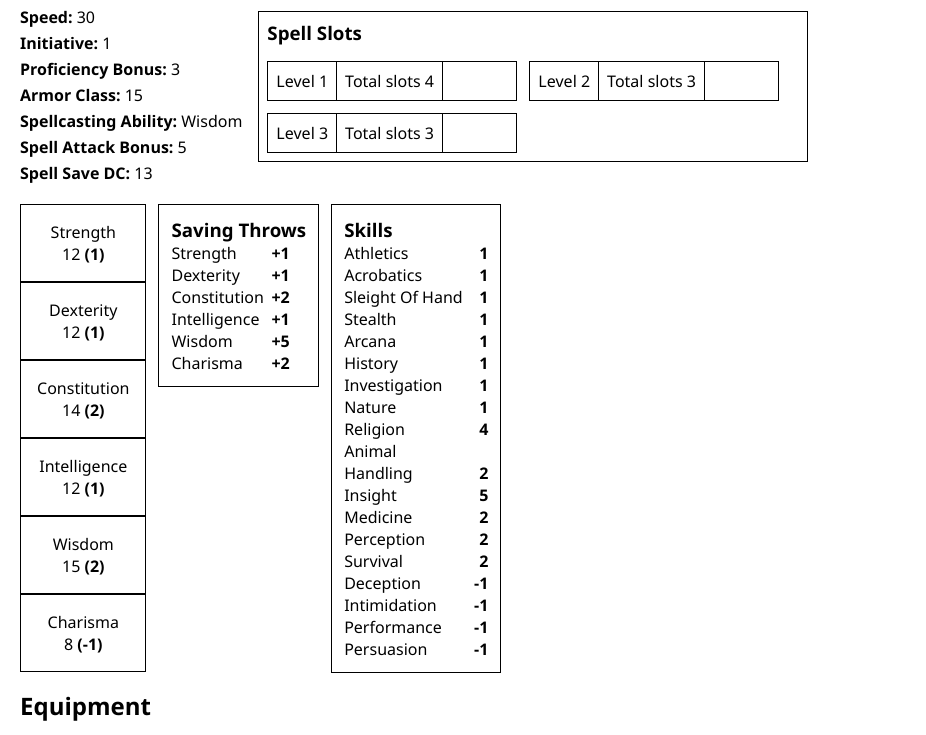
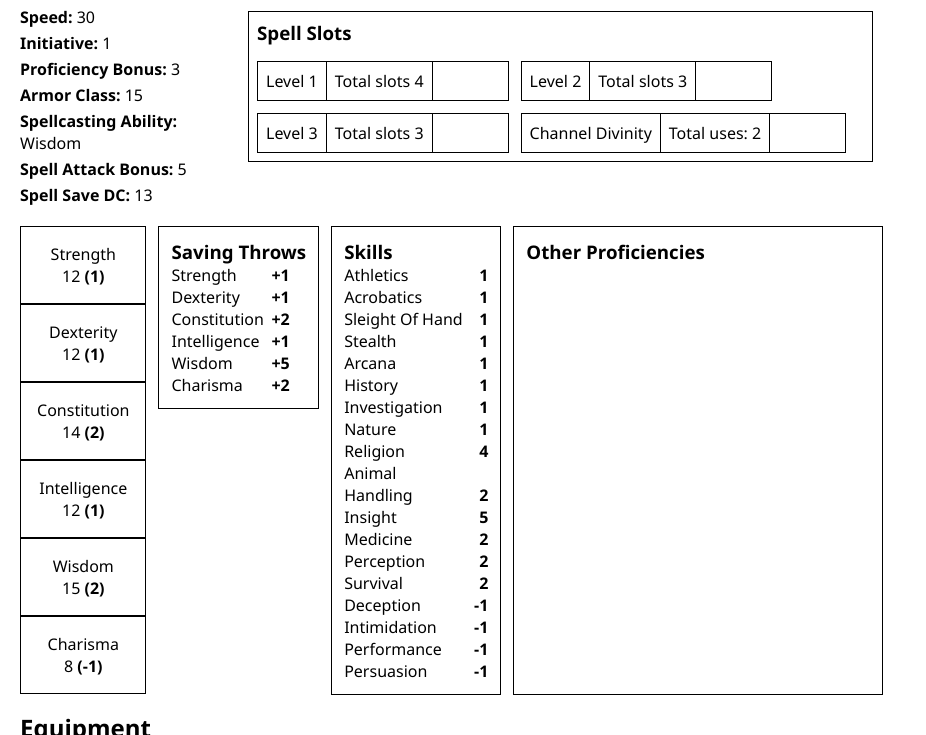
Before and after one commit to icbmike/dnd-character-sheet, a website: page index.html in a window 1280 px wide. Shown: the part 125-860 px from the top of the page, without its empty margins (0-926 px from the left). Drawn offline with Linux system fonts and the light colour scheme.

Commit message:
Add other proficiencies

```diff
--- a/render.js
+++ b/render.js
@@ -98,6 +98,11 @@ const spellCasting = (data) =>  div('spellSlots', [
         spellSlot(1, 4),
         spellSlot(2, 3),
         spellSlot(3, 3),
+        div('spellSlot', [
+            div('spellSlotLevel', `Channel Divinity`),
+            div('spellSlotTotal', `Total uses: 2`),
+            div('spellSlotsUsedTally', '')
+        ])
     ])
 ]);
 
@@ -123,7 +128,10 @@ const stats = (data) => [
     div(['abilitiesAndSavingThrows', 'margin-bottom'], [
         abilities(data.abilities),
         savingThrows(data),
-        skills(data)
+        skills(data),
+        div('otherProficiencies', [
+            h3('Other Proficiencies')
+        ])
     ])
 ];
 
--- a/styles.css
+++ b/styles.css
@@ -151,12 +151,12 @@ body {
 .spellSlots {
     border: 1px solid black;;
     padding: 8px;
-    width: 550px;
+    width: 625px;
 }
 
 .spellSlot {
     border: 1px solid black;
-    width: 250px;
+
     display: flex;
     align-items: center;
 }
@@ -171,7 +171,7 @@ body {
 }
 
 .spellSlotsUsedTally {
-    width: 50px;
+    width: 75px;
 }
 
 .spellSlotsContainer {
@@ -183,3 +183,14 @@ body {
 .classAbilityCard {
     padding-right: 155px;
 }
+
+.otherProficiencies {
+    border: 1px solid black;
+    padding: 12px;
+    align-self: stretch;
+    width: 370px;
+}
+
+.stats {
+    width: 212px;
+}
```
